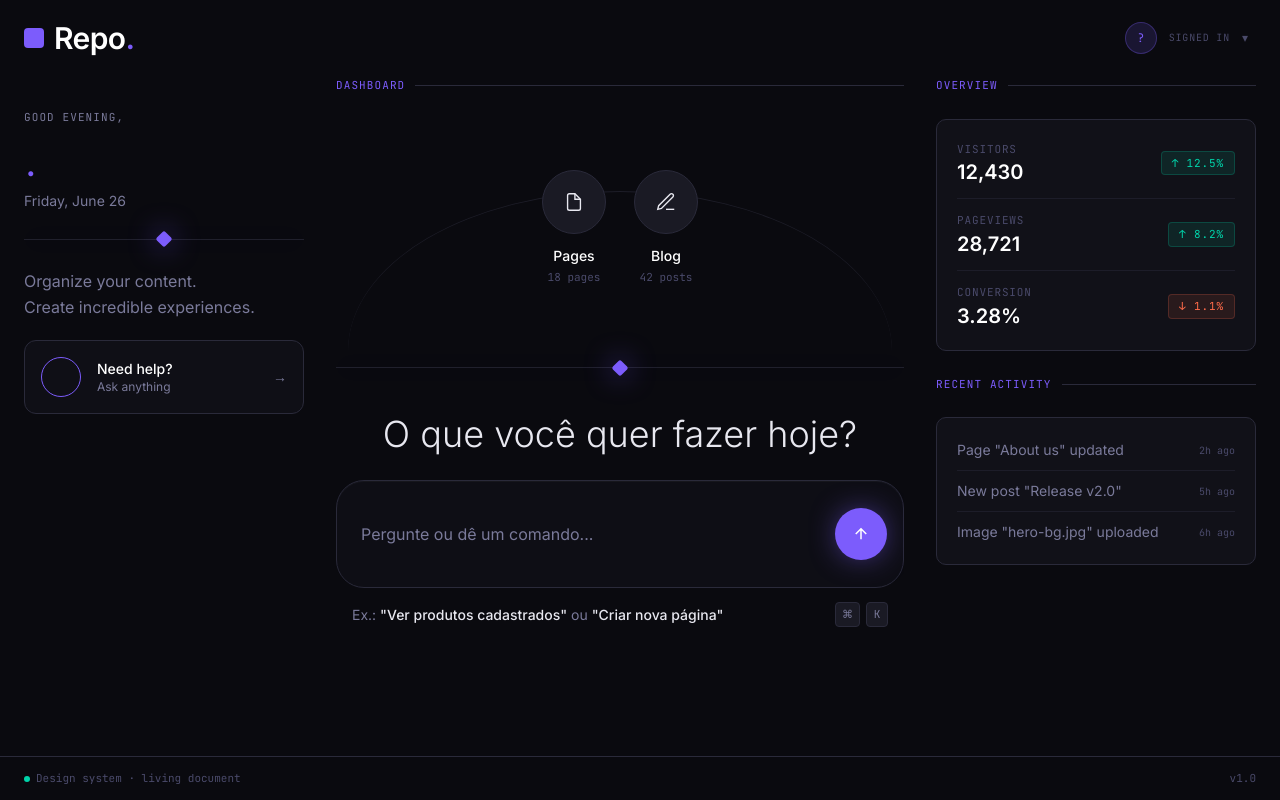
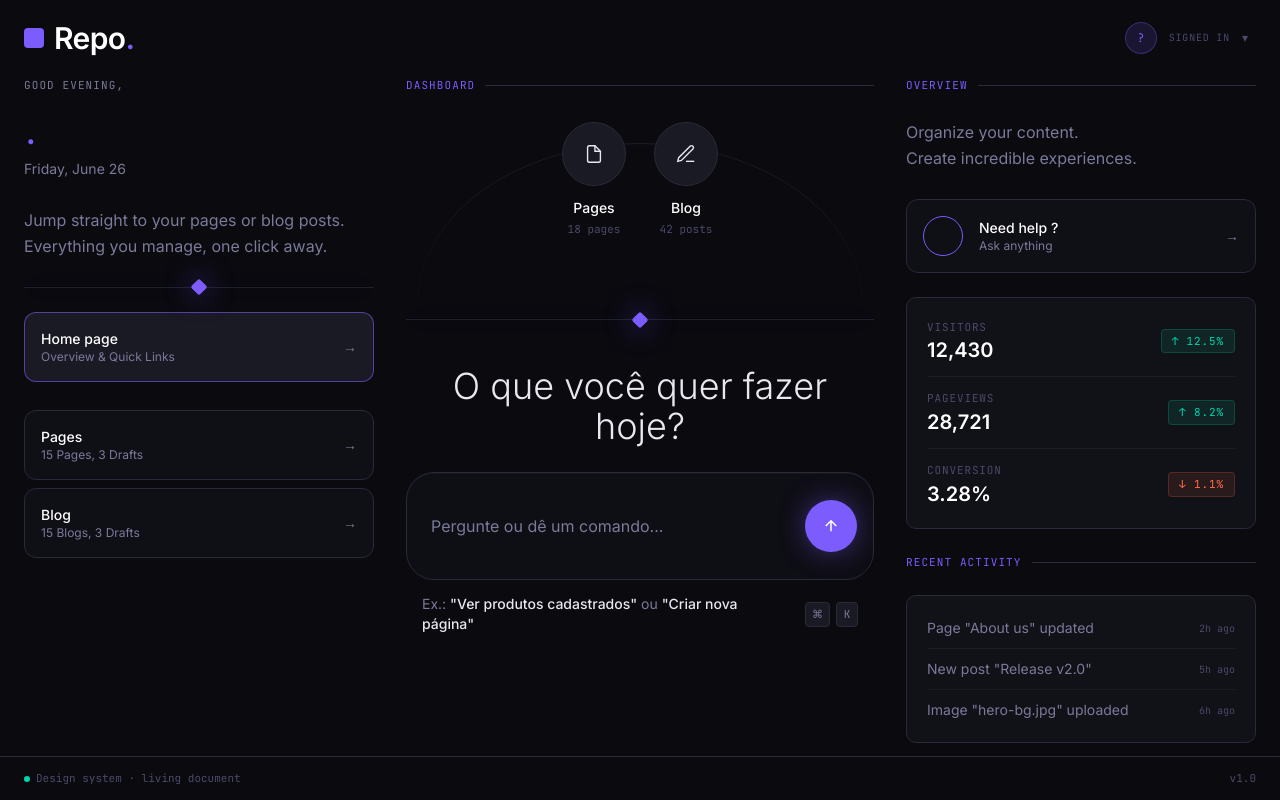
Before and after one commit to marcusvbda/turbo-repo-architecture-boilerplate, a Next.js app in the folder apps/web/: page / in a window 1280 px wide. Built offline with nearby package versions, Linux system fonts and the light colour scheme.

Commit message:
design funcional

```diff
--- a/apps/web/src/app/(protected)/page.tsx
+++ b/apps/web/src/app/(protected)/page.tsx
@@ -1,6 +1,5 @@
 'use client'
 
-import WelcomePanel from '@/components/home/welcomePanel'
 import Workspace from '@/components/layout/workspace'
 import CommandBar from '@/components/ui/command-bar'
 import Divisor from '@/components/ui/divisor'
@@ -10,16 +9,31 @@ import { toast } from 'sonner'
 import Card from '@/components/ui/card'
 import SectionLabel from '@/components/ui/section-label'
 import Stat from '@/components/ui/stat'
+import Sidebar from '@/components/layout/sidebar'
+import { SidebarItem } from '@/components/ui/raw-sidebar'
 
 export default function HomePage() {
   const router = useRouter()
 
   return (
     <Workspace
-      aside={<WelcomePanel />}
+      aside={<Sidebar />}
       kpis={
         <>
           <SectionLabel>Overview</SectionLabel>
+          <div className="flex flex-col gap-4">
+            <p className="relative mb-10 text-base text-muted leading-relaxed">
+              Organize your content.
+              <br />
+              Create incredible experiences.
+            </p>
+            <SidebarItem
+              icon={<span aria-hidden className="size-20 rounded-full border border-accent" />}
+              label="Need help ?"
+              description="Ask anything"
+              onClick={() => toast.success('Help')}
+            />
+          </div>
           <Card className="px-10 py-4">
             <Stat label="Visitors" value="12,430" delta="↑ 12.5%" />
             <Stat label="Pageviews" value="28,721" delta="↑ 8.2%" />
@@ -45,7 +59,7 @@ export default function HomePage() {
         </>
       }
     >
-      <div className="flex flex-col gap-24">
+      <div className="flex flex-col">
         <SectionLabel>Dashboard</SectionLabel>
         <OrbitMenu
           items={[
@@ -74,7 +88,7 @@ export default function HomePage() {
           ]}
         />
 
-        <div className="mx-auto flex w-full max-w-360 flex-col items-center gap-13 text-center">
+        <div className="mx-auto flex w-full max-w-360 flex-col items-center gap-13 text-center py-24">
           <Divisor className="my-10" />
           <h2 className="text-4xl font-light text-text tracking-normal">
             O que você quer fazer hoje?
--- a/apps/web/src/app/(protected)/pages/page.tsx
+++ b/apps/web/src/app/(protected)/pages/page.tsx
@@ -1,17 +1,14 @@
 'use client'
 
-import WelcomePanel from '@/components/home/welcomePanel'
 import Workspace from '@/components/layout/workspace'
 import OrbitMenu from '@/components/ui/orbit-menu'
-import { useRouter } from 'next/navigation'
 import SectionLabel from '@/components/ui/section-label'
+import Sidebar from '@/components/layout/sidebar'
 
 export default function PagesPage() {
-  const router = useRouter()
-
   return (
-    <Workspace aside={<WelcomePanel />}>
-      <div className="flex flex-col gap-24">
+    <Workspace aside={<Sidebar />}>
+      <div className="flex flex-col">
         <SectionLabel>Pages</SectionLabel>
         <OrbitMenu
           items={[
@@ -22,8 +19,25 @@ export default function PagesPage() {
                   <path d="M13 3v6h6" />
                 </svg>
               ),
-              label: 'Dashboard',
-              onSelect: () => router.push('/'),
+              label: 'Add new Page',
+            },
+            {
+              icon: (
+                <svg viewBox="0 0 24 24" fill="none" stroke="currentColor" strokeWidth="1.5">
+                  <path d="M13 3H7a2 2 0 0 0-2 2v14a2 2 0 0 0 2 2h10a2 2 0 0 0 2-2V9l-6-6z" />
+                  <path d="M13 3v6h6" />
+                </svg>
+              ),
+              label: 'Only drafts',
+            },
+            {
+              icon: (
+                <svg viewBox="0 0 24 24" fill="none" stroke="currentColor" strokeWidth="1.5">
+                  <path d="M13 3H7a2 2 0 0 0-2 2v14a2 2 0 0 0 2 2h10a2 2 0 0 0 2-2V9l-6-6z" />
+                  <path d="M13 3v6h6" />
+                </svg>
+              ),
+              label: 'Only published',
             },
           ]}
         />
--- a/apps/web/src/app/style.css
+++ b/apps/web/src/app/style.css
@@ -27,6 +27,17 @@
   --spacing: 2px;
 }
 
+@utility scroll-subtle {
+  scrollbar-width: thin;
+  scrollbar-color: transparent transparent;
+  transition: scrollbar-color 0.3s;
+
+  &:hover,
+  &:focus-within {
+    scrollbar-color: var(--color-border) transparent;
+  }
+}
+
 @layer base {
   * {
     margin: 0;
--- a/apps/web/src/components/home/welcomePanel.tsx
+++ /dev/null
@@ -1,64 +0,0 @@
-'use client'
-
-import Heading from '@/components/ui/heading'
-import { useAuth } from '@/contexts/auth'
-import Divisor from '../ui/divisor'
-
-function greeting() {
-  const hour = new Date().getHours()
-  if (hour < 12) return 'Good morning'
-  if (hour < 18) return 'Good afternoon'
-  return 'Good evening'
-}
-
-const today = new Intl.DateTimeFormat('en-US', {
-  weekday: 'long',
-  month: 'long',
-  day: 'numeric',
-})
-
-export default function WelcomePanel() {
-  const user = useAuth()
-
-  return (
-    <div className="relative flex-1 flex flex-col overflow-hidden">
-      {/* Rim-lit planet backdrop, bleeding off the top-left corner */}
-      <div
-        aria-hidden
-        className="absolute -top-36 -left-64 size-[240] rounded-full pointer-events-none"
-      />
-
-      <div className="relative flex flex-col gap-4 mb-10">
-        <span
-          className="font-mono text-[11px] uppercase tracking-widest text-muted"
-          suppressHydrationWarning
-        >
-          {greeting()},
-        </span>
-        <Heading className="text-5xl font-light">
-          {user?.username}
-          <span>.</span>
-        </Heading>
-        <span className="text-sm text-muted">{today.format(new Date())}</span>
-        <Divisor className="my-10" />
-        <p className="text-base text-muted leading-relaxed">
-          Organize your content.
-          <br />
-          Create incredible experiences.
-        </p>
-      </div>
-
-      <button
-        type="button"
-        className="group relative flex items-center gap-8 rounded-panel border border-border bg-surface/80 p-8 text-left transition-colors hover:border-accent/40 outline-none focus-visible:ring-2 focus-visible:ring-accent/40"
-      >
-        <span aria-hidden className="size-20 rounded-full border border-accent" />
-        <span className="flex-1">
-          <span className="block text-sm font-medium text-white">Need help?</span>
-          <span className="block text-xs text-muted">Ask anything</span>
-        </span>
-        <span className="text-muted transition-transform group-hover:translate-x-2">→</span>
-      </button>
-    </div>
-  )
-}
--- /dev/null
+++ b/apps/web/src/components/layout/sidebar.tsx
@@ -0,0 +1,45 @@
+'use client'
+
+import { usePathname, useRouter } from 'next/navigation'
+import RawSidebar, { SidebarItem } from '../ui/raw-sidebar'
+
+export default function Sidebar() {
+  const router = useRouter()
+  const pathname = usePathname()
+  const isInHome = pathname === '/'
+
+  return (
+    <RawSidebar
+      description={
+        <p className="relative mt-10 text-base text-muted leading-relaxed">
+          Jump straight to your pages or blog posts.
+          <br />
+          Everything you manage, one click away.
+        </p>
+      }
+    >
+      <div className="flex flex-col gap-4">
+        <SidebarItem
+          className="mb-10"
+          arrowClass={isInHome ? '' : 'rotate-180 group-hover:-translate-x-2'}
+          label={isInHome ? 'Home page' : 'Return to home page'}
+          description="Overview & Quick Links"
+          onClick={() => router.push('/')}
+          active={isInHome}
+        />
+        <SidebarItem
+          label="Pages"
+          description="15 Pages, 3 Drafts"
+          onClick={() => router.push('/pages')}
+          active={pathname.startsWith('/pages')}
+        />
+        <SidebarItem
+          label="Blog"
+          description="15 Blogs, 3 Drafts"
+          onClick={() => router.push('/blogs')}
+          active={pathname.startsWith('/blogs')}
+        />
+      </div>
+    </RawSidebar>
+  )
+}
--- a/apps/web/src/components/layout/workspace.tsx
+++ b/apps/web/src/components/layout/workspace.tsx
@@ -21,16 +21,20 @@ export default function Workspace({ aside, kpis, children }: IWorkspaceProps) {
         className={cn(
           'w-full px-12 grid gap-16 grid-cols-1 flex-1 lg:min-h-0',
           kpis
-            ? 'lg:grid-cols-[240px_minmax(0,1fr)_280px] xl:grid-cols-[280px_minmax(0,1fr)_320px]'
-            : 'lg:grid-cols-[280px_minmax(0,1fr)]',
+            ? 'lg:grid-cols-[300px_minmax(0,1fr)_300px] xl:grid-cols-[350px_minmax(0,1fr)_350px]'
+            : 'lg:grid-cols-[350px_minmax(0,1fr)]',
         )}
       >
-        <aside className="flex flex-col gap-12 py-16 lg:min-h-0 lg:overflow-y-auto">{aside}</aside>
-        <main className="flex flex-col gap-16 pb-16 min-w-0 lg:min-h-0 lg:overflow-y-auto ">
+        <aside className="flex flex-col gap-12 pb-16 lg:min-h-0 lg:overflow-y-auto scroll-subtle">
+          {aside}
+        </aside>
+        <main className="flex flex-col gap-16 pb-16 min-w-0 lg:min-h-0 lg:overflow-y-auto scroll-subtle">
           {children}
         </main>
         {kpis && (
-          <aside className="flex flex-col gap-12 pb-16 lg:min-h-0 lg:overflow-y-auto">{kpis}</aside>
+          <aside className="flex flex-col gap-12 pb-16 lg:min-h-0 lg:overflow-y-auto scroll-subtle">
+            {kpis}
+          </aside>
         )}
       </div>
 
--- /dev/null
+++ b/apps/web/src/components/ui/greeting.tsx
@@ -0,0 +1,39 @@
+import { useAuth } from '@/contexts/auth'
+import { ReactNode } from 'react'
+import Heading from '@/components/ui/heading'
+import Divisor from '../ui/divisor'
+
+const greeting = () => {
+  const hour = new Date().getHours()
+  if (hour < 12) return 'Good morning'
+  if (hour < 18) return 'Good afternoon'
+  return 'Good evening'
+}
+
+const today = new Intl.DateTimeFormat('en-US', {
+  weekday: 'long',
+  month: 'long',
+  day: 'numeric',
+})
+
+export default function Greeting({ description }: { description?: ReactNode }): ReactNode {
+  const user = useAuth()
+
+  return (
+    <div className="sticky top-0 z-10 -mt-16 flex flex-col gap-4 bg-bg pb-4">
+      <span
+        className="font-mono text-[11px] uppercase tracking-widest text-muted"
+        suppressHydrationWarning
+      >
+        {greeting()},
+      </span>
+      <Heading className="text-5xl font-light">
+        {user?.username}
+        <span>.</span>
+      </Heading>
+      <span className="text-sm text-muted">{today.format(new Date())}</span>
+      {description && description}
+      <Divisor className="mt-10" />
+    </div>
+  )
+}
--- /dev/null
+++ b/apps/web/src/components/ui/raw-sidebar.tsx
@@ -0,0 +1,69 @@
+'use client'
+
+import { ReactNode } from 'react'
+import Greeting from './greeting'
+import { cn } from '@/libs/utils'
+
+export default function RawSidebar({
+  children,
+  description = null,
+}: {
+  children: ReactNode
+  description?: ReactNode
+}) {
+  return (
+    <div className="relative flex-1 flex flex-col">
+      <div aria-hidden className="absolute inset-0 overflow-hidden pointer-events-none">
+        <div className="absolute -top-36 -left-64 size-[240] rounded-full" />
+      </div>
+      <Greeting description={description} />
+      <div className="mt-24 w-full">{children}</div>
+    </div>
+  )
+}
+
+interface ISidebarItem {
+  className?: string
+  arrowClass?: string
+  icon?: ReactNode
+  label?: ReactNode
+  description?: ReactNode
+  onClick?: any
+  active?: boolean
+}
+
+export const SidebarItem = ({
+  className = '',
+  arrowClass = '',
+  icon,
+  label,
+  description = null,
+  onClick = null,
+  active = false,
+}: ISidebarItem): ReactNode => {
+  return (
+    <button
+      onClick={onClick}
+      type="button"
+      className={cn(
+        'group w-full relative flex items-center gap-8 rounded-panel border border-border bg-surface/80 p-8 text-left transition-colors hover:border-accent/40 outline-none focus-visible:ring-2 focus-visible:ring-accent/40',
+        active && 'border-accent/60 bg-surface2',
+        className,
+      )}
+    >
+      {icon && icon}
+      <span className="flex-1">
+        <span className="block text-sm font-medium text-white">{label}</span>
+        {description && <span className="block text-xs text-muted">{description}</span>}
+      </span>
+      <span
+        className={cn(
+          'text-muted transition-transform group-hover:translate-x-2 group-hover:text-accent',
+          arrowClass,
+        )}
+      >
+        →
+      </span>
+    </button>
+  )
+}
```
Also changed, not shown: 1 other file (tests, documents, lock files or other folders).
